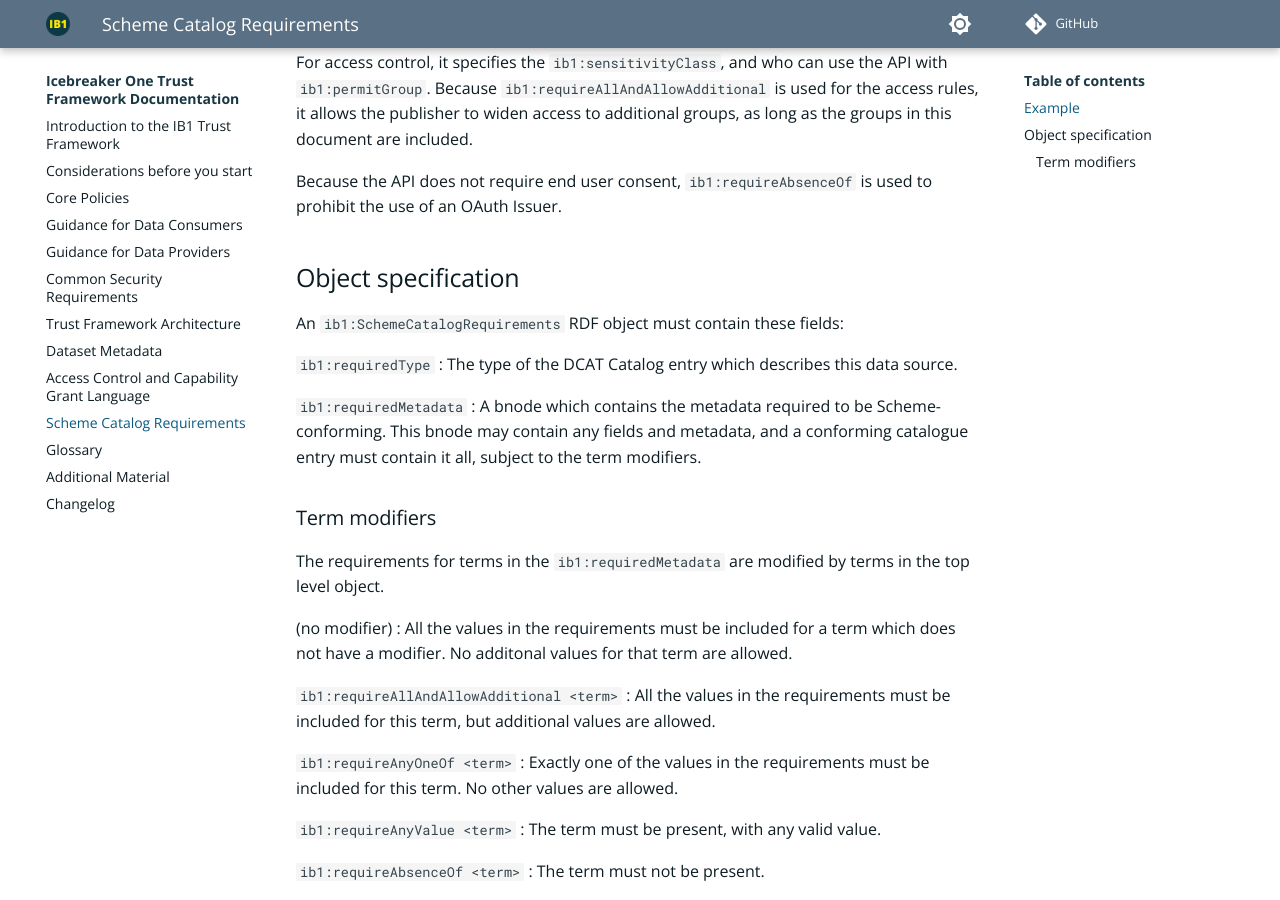
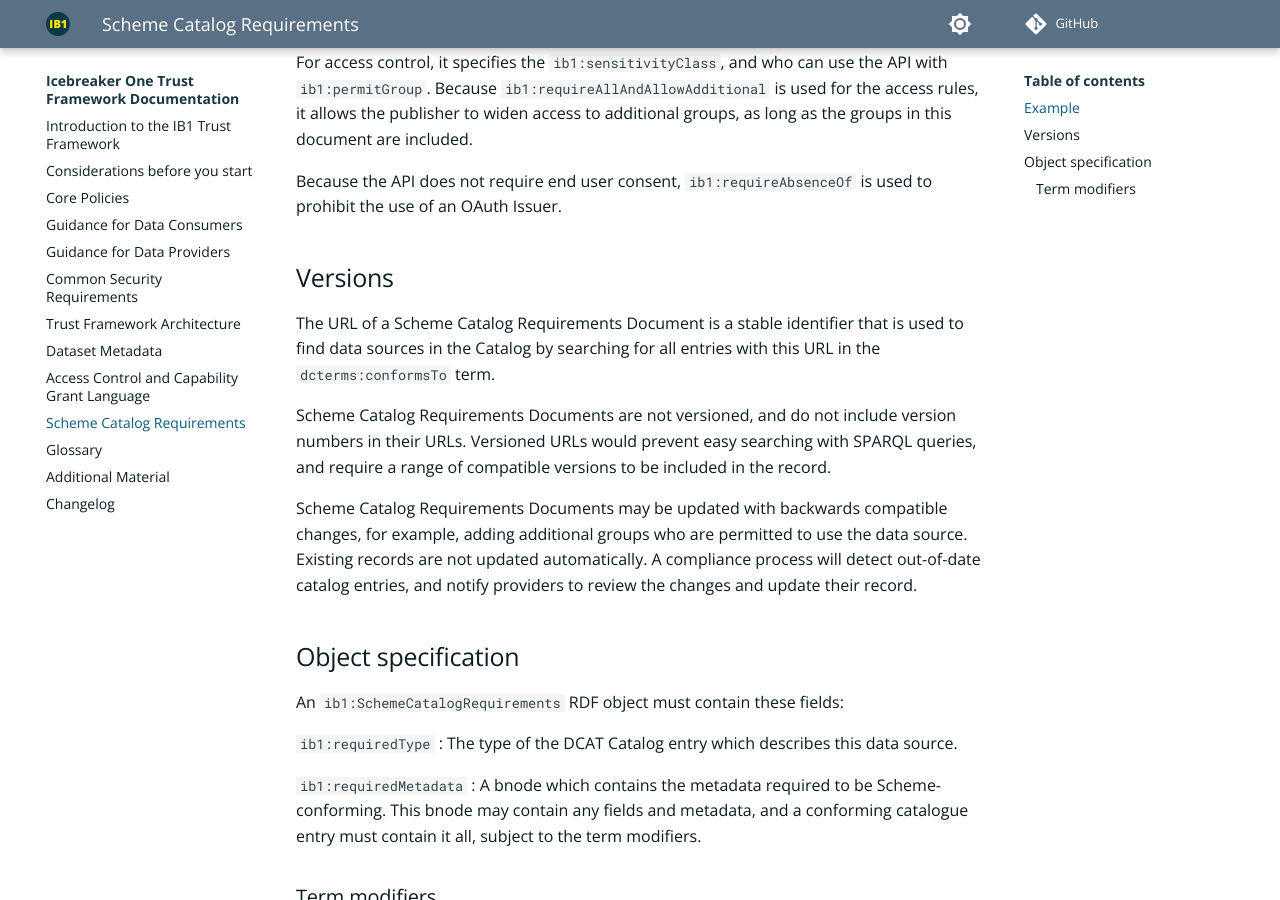
Before and after one commit to icebreakerone/ib1-technical-docs, an MkDocs documentation site: the page built from docs/scheme_catalog_requirements.md, in a window 1280 px wide and 900 px high, scrolled down 907 px. Built offline with MkDocs 1.6.1 and Material for MkDocs 9.7.7, drawn with Linux system fonts in a browser that asks for light colours; plug-ins that fetch from the network failed and are left out; comment, search, counter and statistics services are not loaded; the version menu is left out.

Commit message:
Scheme Catalog Requirements Documents are not versioned

```diff
--- a/docs/scheme_catalog_requirements.md
+++ b/docs/scheme_catalog_requirements.md
@@ -35,6 +35,14 @@ For access control, it specifies the `ib1:sensitivityClass`, and who can use the
 
 Because the API does not require end user consent, `ib1:requireAbsenceOf` is used to prohibit the use of an OAuth Issuer.
 
+## Versions
+
+The URL of a Scheme Catalog Requirements Document is a stable identifier that is used to find data sources in the Catalog by searching for all entries with this URL in the `dcterms:conformsTo` term.
+
+Scheme Catalog Requirements Documents are not versioned, and do not include version numbers in their URLs. Versioned URLs would prevent easy searching with SPARQL queries, and require a range of compatible versions to be included in the record.
+
+Scheme Catalog Requirements Documents may be updated with backwards compatible changes, for example, adding additional groups who are permitted to use the data source. Existing records are not updated automatically. A compliance process will detect out-of-date catalog entries, and notify providers to review the changes and update their record.
+
 ## Object specification
 
 An `ib1:SchemeCatalogRequirements` RDF object must contain these fields:
```
